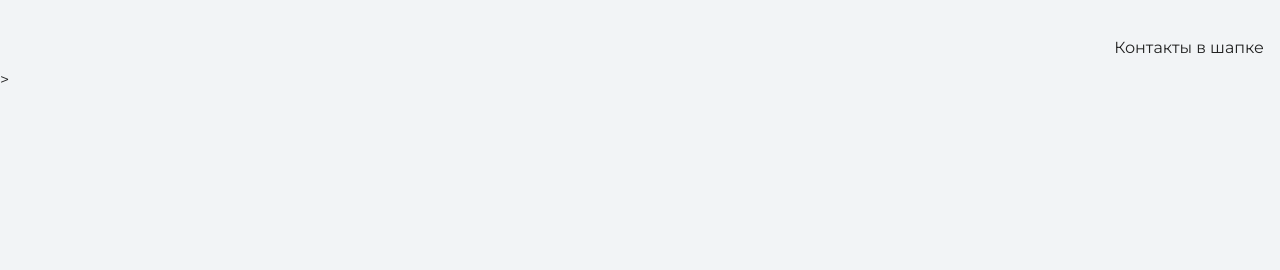
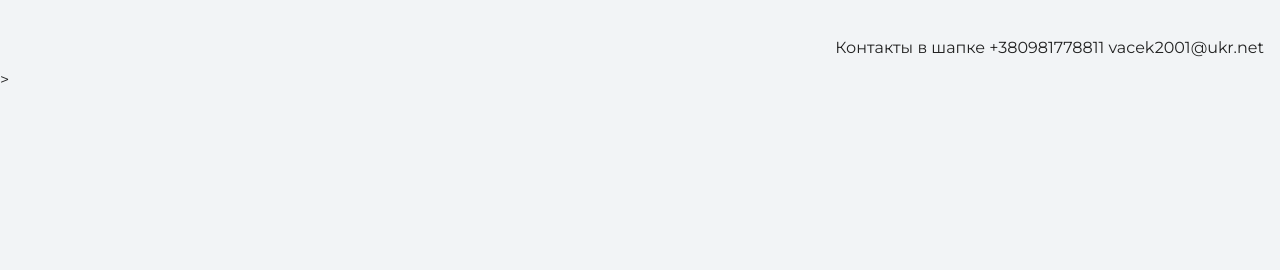
Before and after one commit to Destroers/my-site, a plain HTML site: page index.html in a window 1280 px wide. Shown: the top 270 px of the page. Drawn offline with nearby package versions, Linux system fonts and the light colour scheme.

Commit message:
Меняет текст на самой странице

```diff
--- a/index.html
+++ b/index.html
@@ -12,6 +12,8 @@
     <header class="page-header">
       <div class="container">
       Контакты в шапке
+      +380981778811
+      vacek2001@ukr.net
       </div>>
     </header>
 
```
